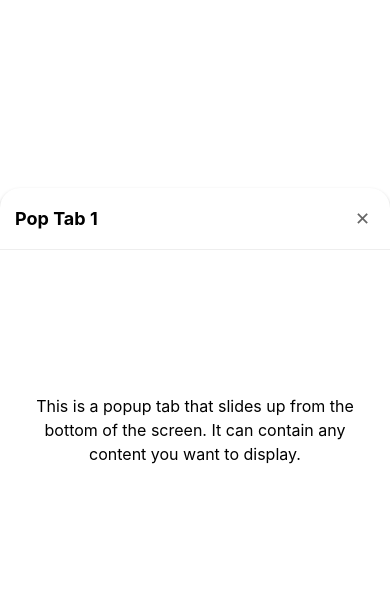
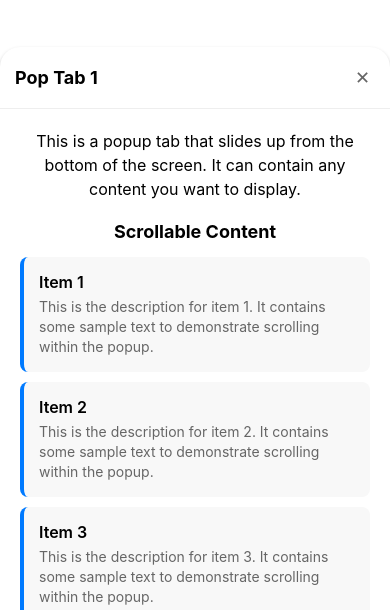
Before and after one commit to GiftSibiya/popup, a React Native app: screen / in a window 390 px wide. Shown: the part 1078-1688 px from the top of the page. Built offline with nearby package versions, Linux system fonts and the light colour scheme.

Commit message:
Enhance PopTab1 component with pan gesture support for dismissal and add scrollable content. Updated styles for improved layout and user experience.

```diff
--- a/src/components/popups/PopTab1.tsx
+++ b/src/components/popups/PopTab1.tsx
@@ -1,4 +1,4 @@
-import { StyleSheet, Text, View, TouchableOpacity, Dimensions } from 'react-native'
+import { StyleSheet, Text, View, TouchableOpacity, Dimensions, ScrollView } from 'react-native'
 import React, { useEffect } from 'react'
 import Animated, {
   useAnimatedStyle,
@@ -8,6 +8,7 @@ import Animated, {
   runOnJS
 } from 'react-native-reanimated';
 import { useBottomTabState } from '@/stores/state/BottomTabState';
+import { Gesture, GestureDetector } from 'react-native-gesture-handler';
 
 const { height } = Dimensions.get('window');
 
@@ -21,9 +22,34 @@ const PopTab1 = () => {
   useEffect(() => {
     popupPosition.value = withSpring(
       popTab1Active ? 0 : height,
-      { damping: 20, stiffness: 90 }
+      { damping: 20, stiffness: 50 }
     );
   }, [popTab1Active]);
+
+  // Handle close when dragged down
+  const handleClose = () => {
+    setPopTab1Inactive();
+  };
+
+  // Pan gesture to handle dragging
+  const panGesture = Gesture.Pan()
+    .onUpdate((event) => {
+      // Only allow dragging downward
+      if (event.translationY > 0) {
+        popupPosition.value = event.translationY;
+      }
+    })
+    .onEnd((event) => {
+      // If dragged down more than 100px, close the popup
+      if (event.translationY > 100) {
+        popupPosition.value = withTiming(height, { duration: 300 }, () => {
+          runOnJS(handleClose)();
+        });
+      } else {
+        // Otherwise, spring back to original position
+        popupPosition.value = withSpring(0, { damping: 20, stiffness: 90 });
+      }
+    });
 
   // Animated style for the popup position
   const popupStyle = useAnimatedStyle(() => {
@@ -32,11 +58,15 @@ const PopTab1 = () => {
     };
   });
 
-  const handleClose = () => {
-    setPopTab1Inactive();
-  };
+  // Sample content items for scrolling
+  const contentItems = Array.from({ length: 20 }, (_, i) => ({
+    id: i + 1,
+    title: `Item ${i + 1}`,
+    description: `This is the description for item ${i + 1}. It contains some sample text to demonstrate scrolling within the popup.`
+  }));
 
   return (
+    <GestureDetector gesture={panGesture}>
       <Animated.View style={[styles.container, popupStyle]}>
         <View style={styles.header}>
           <Text style={styles.title}>Pop Tab 1</Text>
@@ -45,13 +75,31 @@ const PopTab1 = () => {
           </TouchableOpacity>
         </View>
 
-      <View style={styles.content}>
+        <ScrollView
+          style={styles.scrollContainer}
+          contentContainerStyle={styles.scrollContent}
+          showsVerticalScrollIndicator={true}
+        >
           <Text style={styles.contentText}>
             This is a popup tab that slides up from the bottom of the screen.
             It can contain any content you want to display.
           </Text>
+
+          <Text style={styles.sectionTitle}>Scrollable Content</Text>
+
+          {contentItems.map(item => (
+            <View key={item.id} style={styles.itemContainer}>
+              <Text style={styles.itemTitle}>{item.title}</Text>
+              <Text style={styles.itemDescription}>{item.description}</Text>
             </View>
+          ))}
+
+          <Text style={styles.dragHint}>
+            Drag down to dismiss
+          </Text>
+        </ScrollView>
       </Animated.View>
+    </GestureDetector>
   )
 }
 
@@ -63,7 +111,7 @@ const styles = StyleSheet.create({
     bottom: 0,
     left: 0,
     right: 0,
-    height: height / 2,
+    height: height / 1.5,
     backgroundColor: 'white',
     borderTopLeftRadius: 20,
     borderTopRightRadius: 20,
@@ -96,15 +144,48 @@ const styles = StyleSheet.create({
     fontSize: 18,
     color: '#666',
   },
-  content: {
+  scrollContainer: {
     flex: 1,
+  },
+  scrollContent: {
     padding: 20,
-    justifyContent: 'center',
-    alignItems: 'center',
   },
   contentText: {
     fontSize: 16,
     textAlign: 'center',
     lineHeight: 24,
+    marginBottom: 20,
+  },
+  sectionTitle: {
+    fontSize: 18,
+    fontWeight: 'bold',
+    marginBottom: 15,
+    textAlign: 'center',
+  },
+  itemContainer: {
+    backgroundColor: '#f8f8f8',
+    borderRadius: 8,
+    padding: 15,
+    marginBottom: 10,
+    borderLeftWidth: 4,
+    borderLeftColor: '#007AFF',
+  },
+  itemTitle: {
+    fontSize: 16,
+    fontWeight: '600',
+    marginBottom: 5,
+  },
+  itemDescription: {
+    fontSize: 14,
+    color: '#666',
+    lineHeight: 20,
+  },
+  dragHint: {
+    marginTop: 20,
+    marginBottom: 30,
+    fontSize: 14,
+    color: '#999',
+    fontStyle: 'italic',
+    textAlign: 'center',
   },
 })
```
Lines whose indentation alone changed are shown as unchanged.
